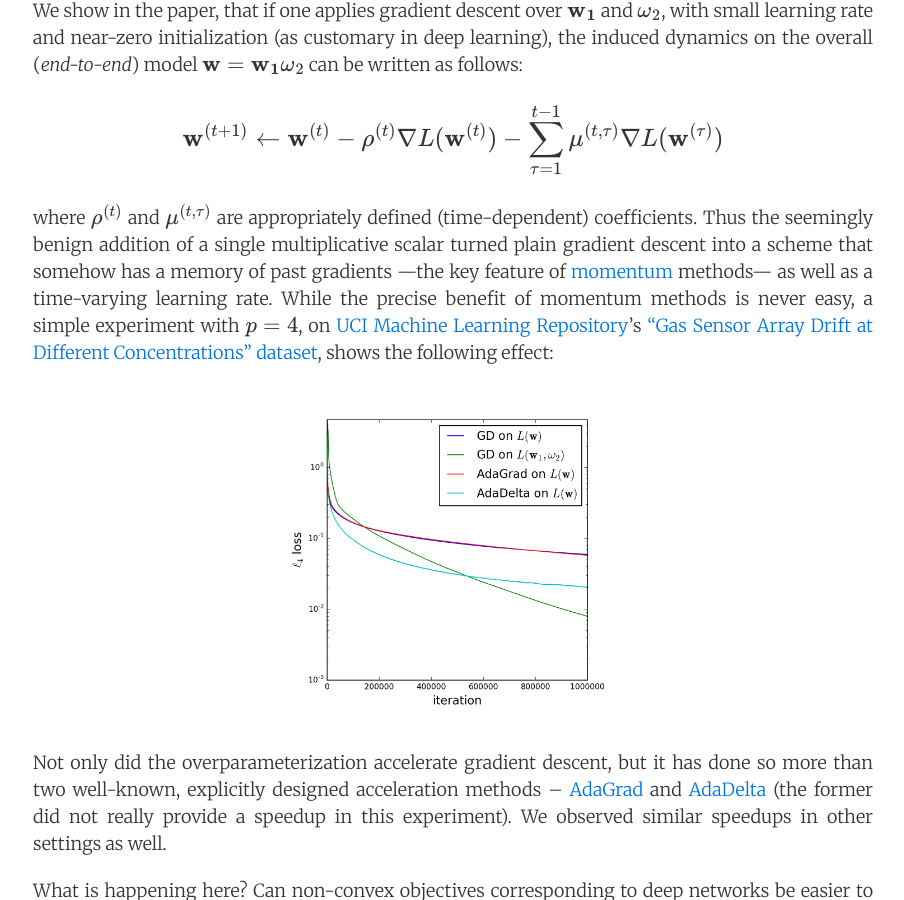
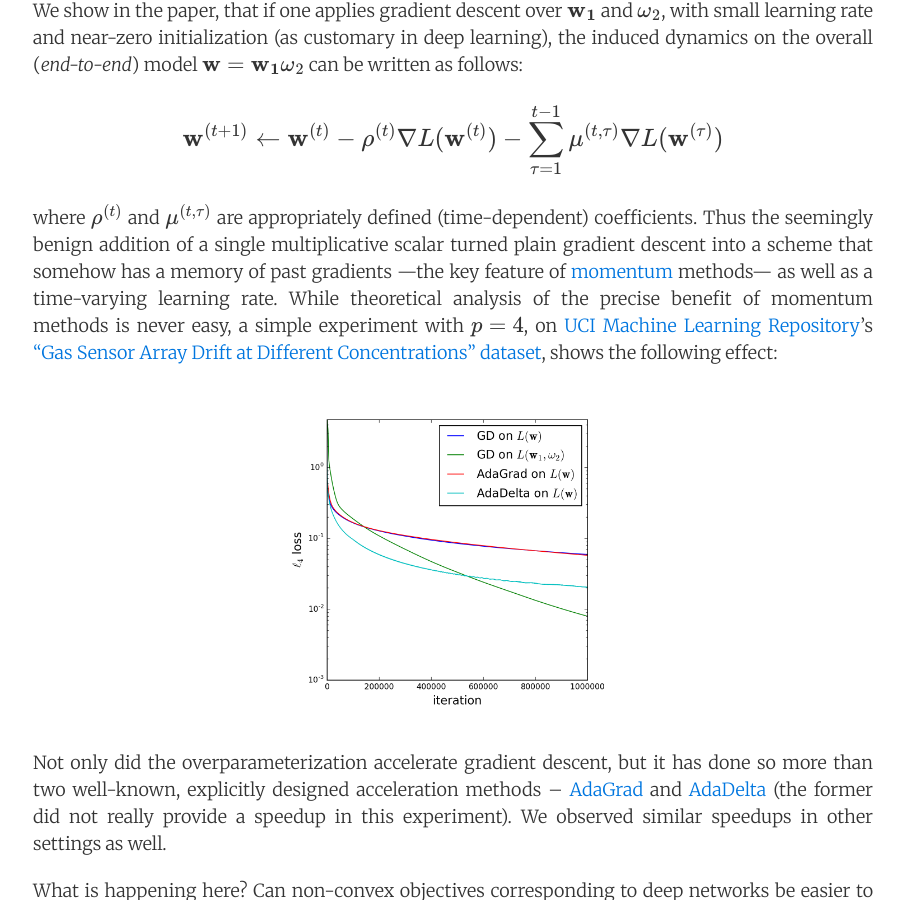
Before and after one commit to offconvex/offconvex.github.io, a Jekyll site: the page built from _posts/2018-03-02-acceleration-overparameterization.md, in a window 1280 px wide and 900 px high, scrolled down 1424 px. Shown: the whole window, without its empty margins (187-1091 px from the left). Built offline with Jekyll 4.4.1, drawn with Linux system fonts in a browser that asks for light colours; nearby versions of some CDN libraries; formulas are drawn with MathJax 3; comment, search, counter and statistics services are not loaded.

Commit message:
Update 2018-03-02-acceleration-overparameterization.md

```diff
--- a/_posts/2018-03-02-acceleration-overparameterization.md
+++ b/_posts/2018-03-02-acceleration-overparameterization.md
@@ -26,7 +26,7 @@ We show in the paper, that if one applies gradient descent over $\mathbf{w_1}$ a
 $$\mathbf{w}^{(t+1)}\leftarrow\mathbf{w}^{(t)}-\rho^{(t)}\nabla{L}(\mathbf{w}^{(t)})-\sum_{\tau=1}^{t-1}\mu^{(t,\tau)}\nabla{L}(\mathbf{w}^{(\tau)})$$
 
 where $\rho^{(t)}$ and $\mu^{(t,\tau)}$ are appropriately defined (time-dependent) coefficients.
-Thus the seemingly benign addition of a single multiplicative scalar turned plain gradient descent into a scheme that somehow has a memory of past gradients ---the key feature of [momentum](https://distill.pub/2017/momentum/) methods--- as well as a time-varying learning rate. While the precise benefit of momentum methods is never easy, a simple experiment with $p=4$, on [UCI Machine Learning Repository](https://archive.ics.uci.edu/ml/index.php)’s [“Gas Sensor Array Drift at Different Concentrations” dataset](https://archive.ics.uci.edu/ml/datasets/gas+sensor+array+drift+dataset), shows the following effect:
+Thus the seemingly benign addition of a single multiplicative scalar turned plain gradient descent into a scheme that somehow has a memory of past gradients ---the key feature of [momentum](https://distill.pub/2017/momentum/) methods--- as well as a time-varying learning rate. While theoretical analysis of the precise benefit of momentum methods is never easy, a simple experiment with $p=4$, on [UCI Machine Learning Repository](https://archive.ics.uci.edu/ml/index.php)’s [“Gas Sensor Array Drift at Different Concentrations” dataset](https://archive.ics.uci.edu/ml/datasets/gas+sensor+array+drift+dataset), shows the following effect:
 
 <p style="text-align:center;">
 <img src="/assets/acc_oprm_L4_exp.png" width="40%" alt="L4 regression experiment" />
```
